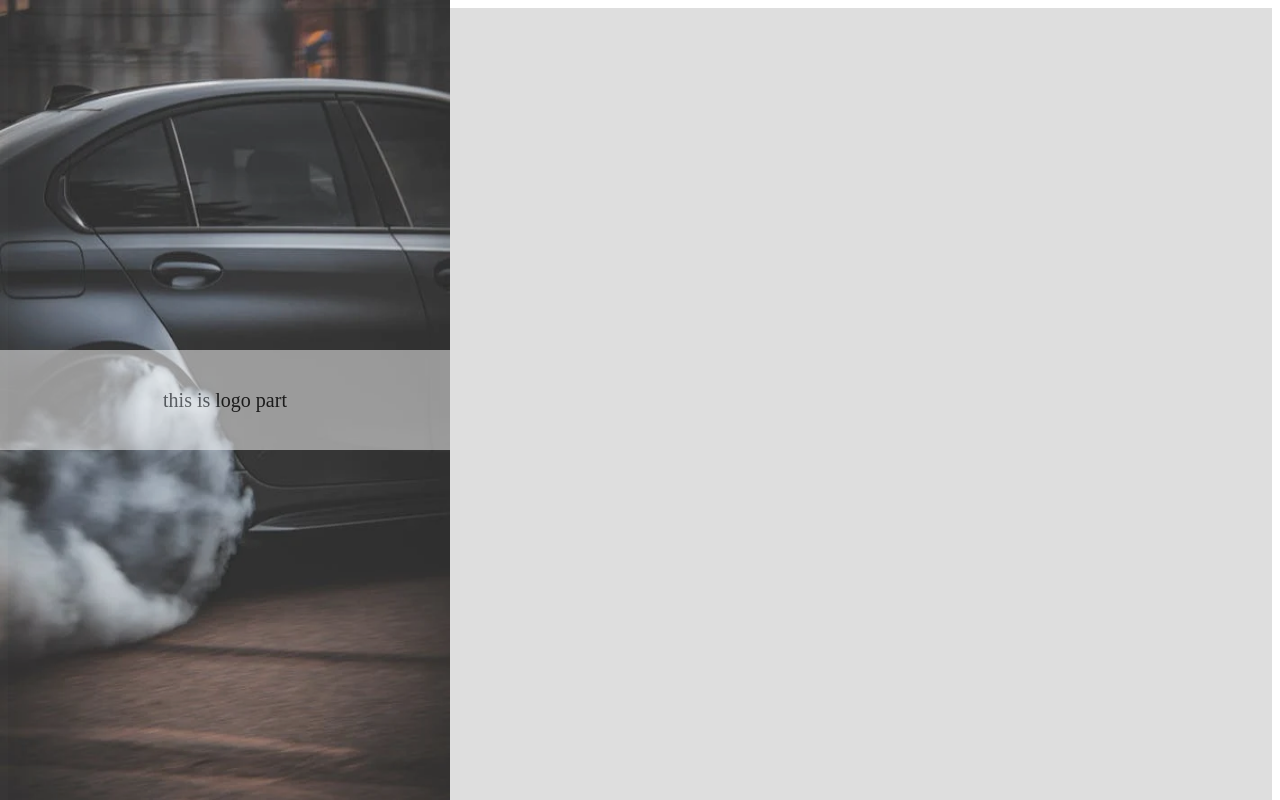
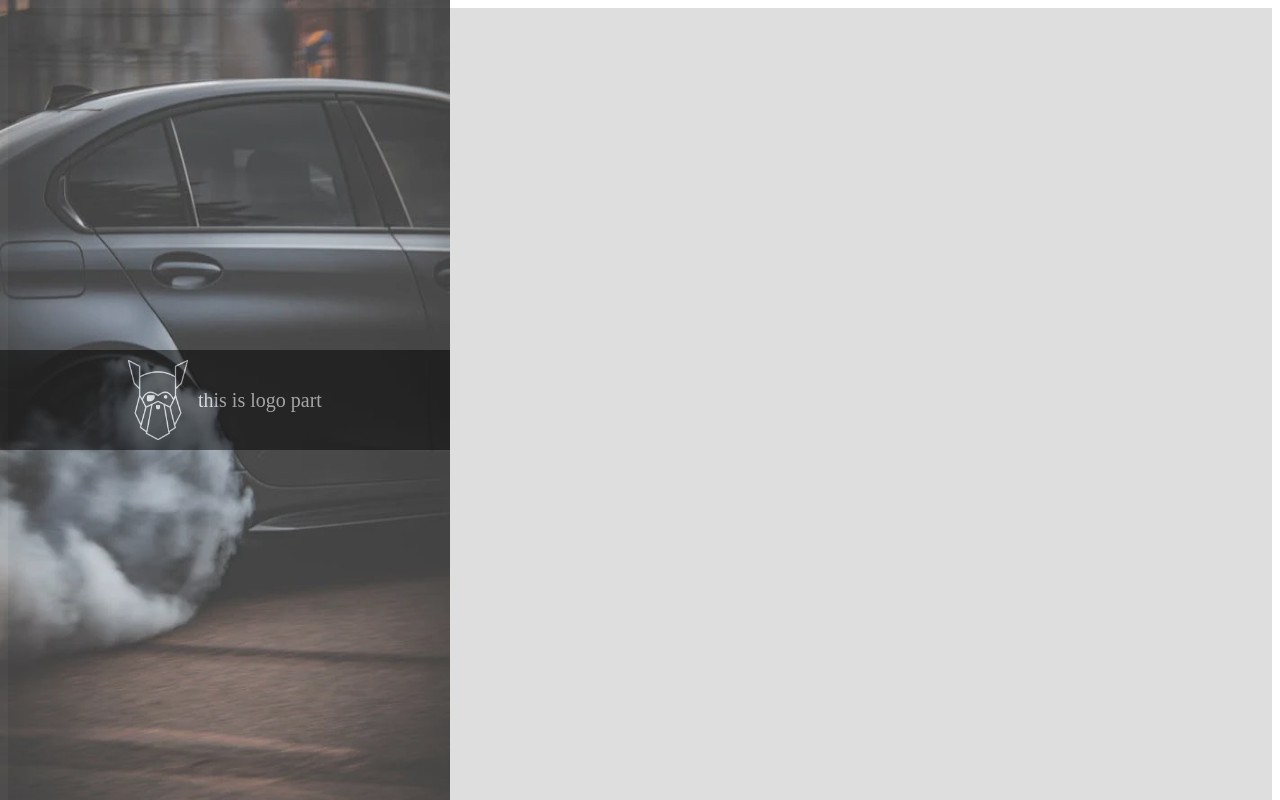
Before and after one commit to sanatan223/signup-form, a plain HTML site: page index.html in a window 1280 px wide. Shown: the top 800 px of the page. Drawn offline with Linux system fonts and the light colour scheme; a web font is replaced by a local one.

Commit message:
added the odin logo and removed some extra code

```diff
--- a/index.html
+++ b/index.html
@@ -10,7 +10,10 @@
     <div class="page">
         <div class="left-part">
             <img class="img" src="images/image.webp">
-            <div class="logo-part">this is logo part</div>
+            <div class="logo-part">
+                <img class="odin-logo" src="images/odin-lined.png" alt="the odin">
+                <div>this is logo part</div>
+            </div>
         </div>
     </div>
 </body>
--- a/styles.css
+++ b/styles.css
@@ -21,31 +21,26 @@
     top: 0px;
     bottom: 0px;
     left: 0px;
-    opacity: 0.9;
+    opacity: 0.8;
 }
 
 .logo-part{
     display: flex;
     align-items: center;
     justify-content: center;
-    background-color: rgb(255, 255, 255);
+    background-color: rgb(0, 0, 0);
     width: 100%;
     height: 100px;
     opacity: 0.5;
     z-index: 2;
-    color: black;
+    color: rgb(255, 255, 255);
     font-size: 20px;
     font-family: Higher jump;
 }
 
-.img{
-    height: 100%;
-    width: 450px;
-    position: fixed;
-    top: 0px;
-    bottom: 0px;
-    left: 0px;
-    opacity: 0.9;
+.odin-logo{
+    height: 80px;
+    margin-right: 10px;
 }
 
 @font-face {
```
